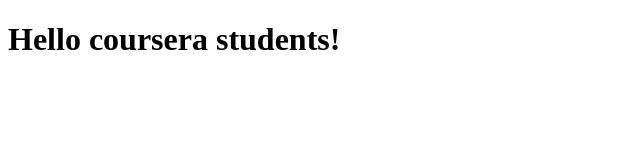
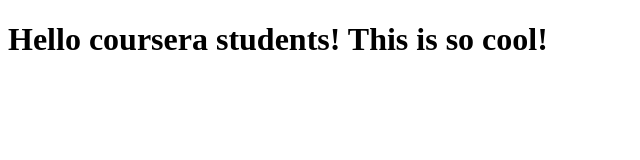
Before and after one commit to enricoesposito/coursera-test, a plain HTML site: page index.html in a window 1280 px wide. Shown: the whole page, without its empty margins (0-640 px from the left). Drawn offline with Linux system fonts and the light colour scheme.

Commit message:
Cool comment

```diff
--- a/index.html
+++ b/index.html
@@ -5,6 +5,6 @@
     <title>Hello coursera</title>
   </head>
   <body>
-    <h1>Hello coursera students!</h1>
+    <h1>Hello coursera students! This is so cool!</h1>
   </body>
 </html>
```
